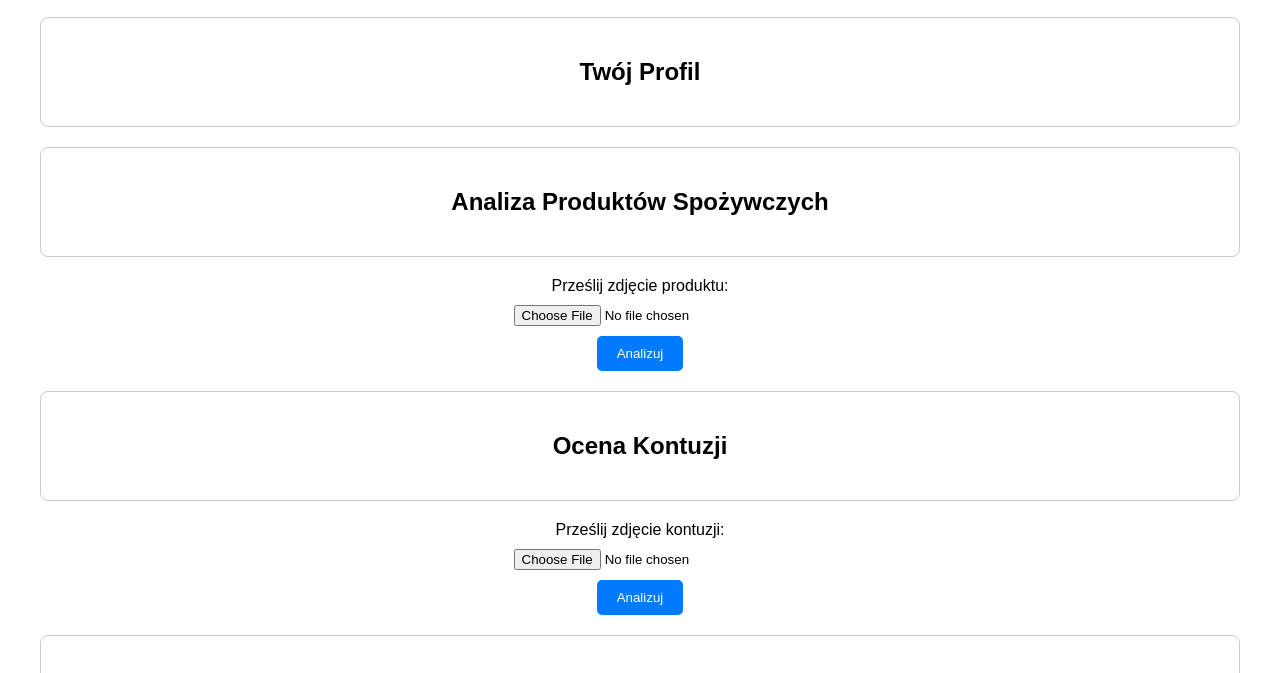
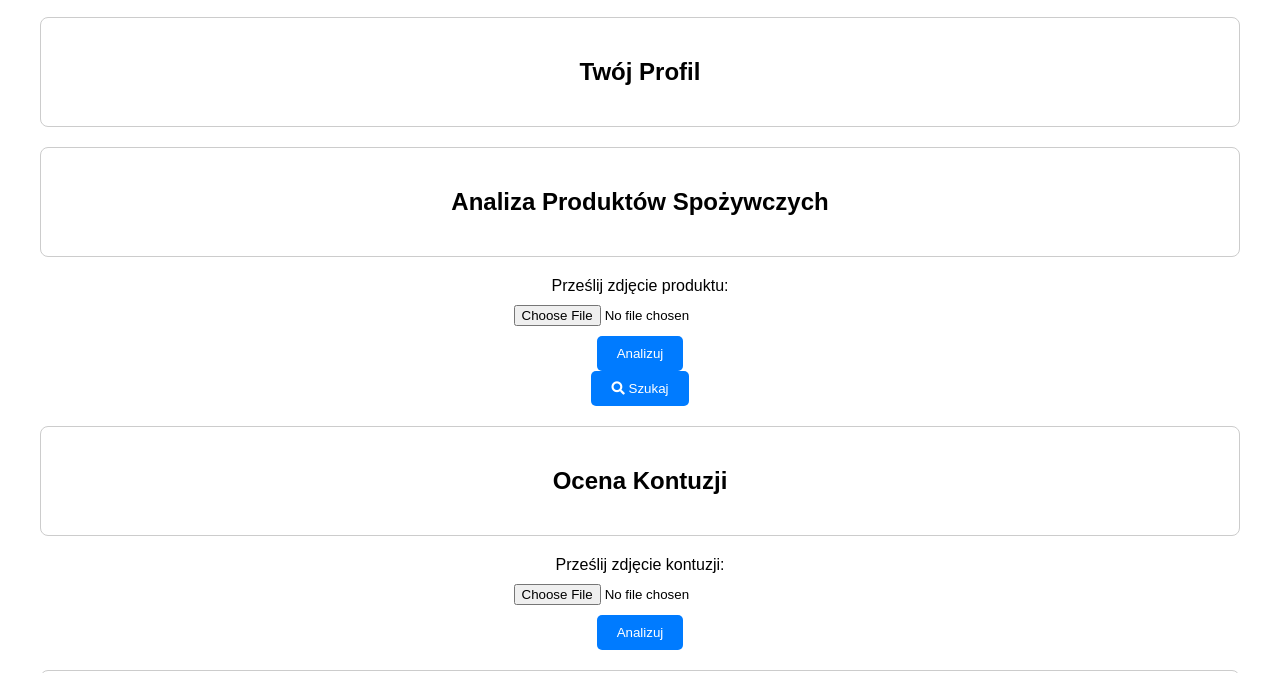
Before and after one commit to rdembski/FitMind-Guru, a website: page index.html in a window 1280 px wide. Shown: the part 119-792 px from the top of the page. Drawn offline with Linux system fonts and the light colour scheme.

Commit message:
Update index.html

```diff
--- a/index.html
+++ b/index.html
@@ -30,6 +30,8 @@
     <button type="submit">Analizuj</button>
 </form>
 
+<button><i class="fas fa-search"></i> Szukaj</button>
+
 <section id="injury-assessment">
     <h2>Ocena Kontuzji</h2>
     <!-- Elementy formularza lub interakcji -->
```
